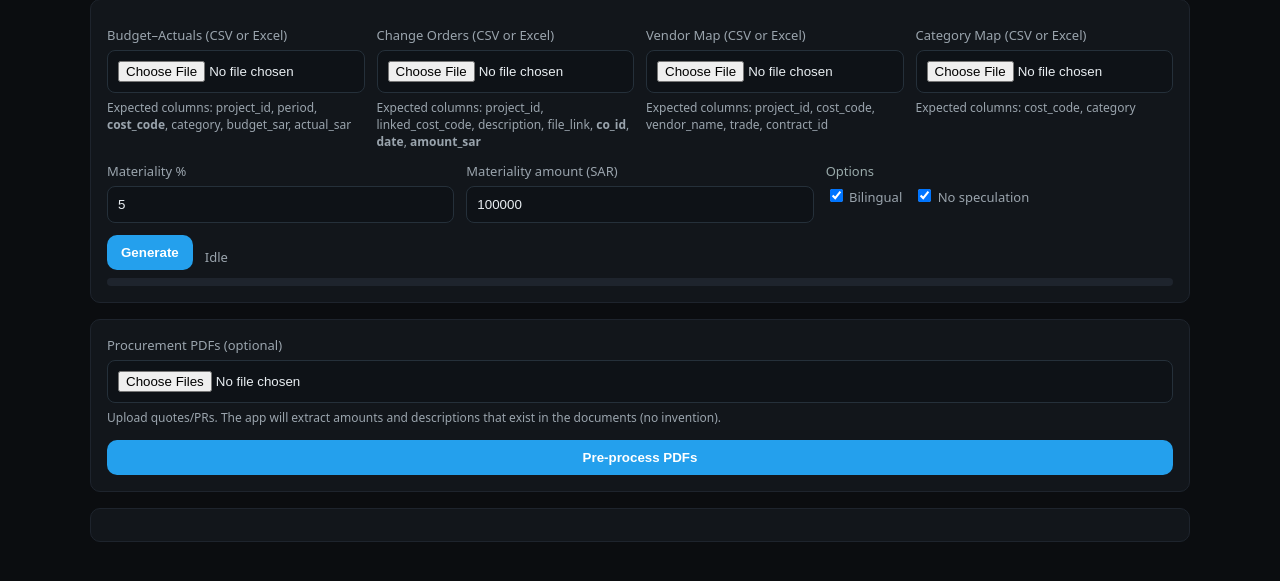
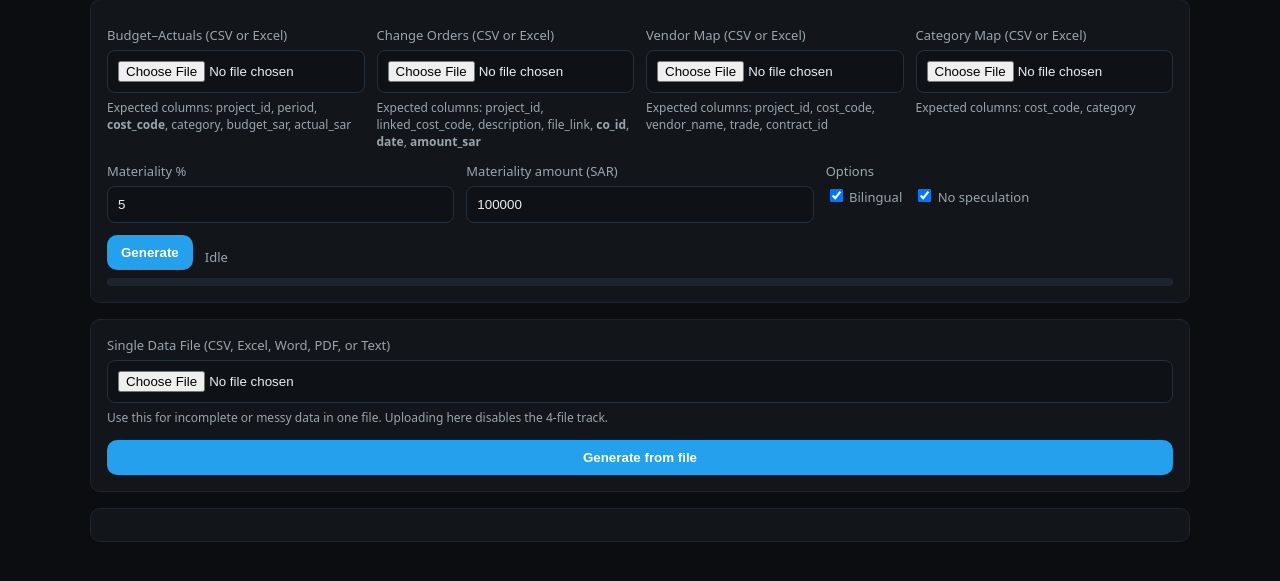
Before and after one commit to hummodi6991/oaktree-variance-drafts, a FastAPI app: page /ui in a window 1280 px wide. Shown: the part 79-660 px from the top of the page. Run offline with FastAPI, Linux system fonts and the light colour scheme; some libraries are stand-ins or nearby versions.

Commit message:
Remove procurement PDF track

```diff
--- a/app/main.py
+++ b/app/main.py
@@ -33,7 +33,6 @@ from pydantic import BaseModel
 from .schemas import DraftRequest, DraftResponse
 from .pipeline import generate_drafts
 from .services.csv_loader import parse_tabular
-from .parsers.procurement_pdf import parse_procurement_pdf
 from .llm.extract_from_text import extract_items_via_llm
 
 app: FastAPI = FastAPI(title="Oaktree Variance Drafts API", version="0.1.0")
@@ -218,41 +217,6 @@ def diag_openai():
         return JSONResponse(status_code=500, content={"ok": False, "model": model, "error": str(e)})
 
 
-# Procurement PDF extraction
-@app.post("/extract/procurement")
-async def extract_procurement(files: list[UploadFile] = File(...)) -> dict:
-    """
-    Accepts one or more procurement PDFs. Returns structured rows suitable
-    for change_orders. No fabrication: fields not present remain null.
-    """
-    results = []
-    for f in files:
-        data = await f.read()
-        file_url = None  # If you store uploads, set a URL here
-        parsed = parse_procurement_pdf(data, file_url=file_url)
-        rows = parsed["rows"]
-
-        # Fallback to LLM if deterministic rows look empty
-        if not rows or all(not r.get("description") and not r.get("amount_sar") for r in rows):
-            llm_rows = extract_items_via_llm(parsed["raw_preview"])
-            for it in llm_rows:
-                rows.append({
-                    "project_id": None,
-                    "linked_cost_code": None,
-                    "description": it.get("description"),
-                    "file_link": file_url,
-                    "co_id": it.get("co_id"),
-                    "date": parsed["meta"].get("doc_date"),
-                    "amount_sar": it.get("amount_sar"),
-                    "vendor_name": parsed["meta"].get("vendor_name"),
-                    "qty": it.get("qty"),
-                    "unit_price_sar": it.get("unit_price_sar"),
-                    "source": "procurement_pdf_llm"
-                })
-        results.append({"filename": f.filename, "meta": parsed["meta"], "rows": rows})
-    return {"ok": True, "documents": results}
-
-
 # -------- Job tracking --------
 class JobStatus(BaseModel):
     job_id: str
@@ -329,10 +293,11 @@ def create_drafts(req: DraftRequest):
 
 @app.post("/upload", include_in_schema=False)
 async def upload(
-    budget_actuals: UploadFile = File(...),
-    change_orders: UploadFile = File(...),
-    vendor_map: UploadFile = File(...),
-    category_map: UploadFile = File(...),
+    budget_actuals: UploadFile | None = File(None),
+    change_orders: UploadFile | None = File(None),
+    vendor_map: UploadFile | None = File(None),
+    category_map: UploadFile | None = File(None),
+    data_file: UploadFile | None = File(None),
     materiality_pct: int = Form(5),
     materiality_amount_sar: int = Form(100000),
     bilingual: bool = Form(True),
@@ -351,7 +316,44 @@ async def upload(
     if REQUIRE_API_KEY and (not API_KEY or not api_key or api_key != API_KEY):
         raise HTTPException(status_code=401, detail="Invalid or missing API key")
 
-    # Read CSV or Excel files
+    # Track B: single freeform file
+    if data_file is not None:
+        if any(f is not None for f in [budget_actuals, change_orders, vendor_map, category_map]):
+            raise HTTPException(status_code=400, detail="Provide either the 4 structured files or a single data_file")
+        data = await data_file.read()
+        name = data_file.filename or "upload"
+        rows: List[Dict[str, Any]] = []
+        df = _df_from_bytes(name, data)
+        if not df.empty:
+            rows = _rows_from_tablelike(df)
+            if all(
+                not (r.get("description") or r.get("amount_sar") is not None)
+                for r in rows
+            ):
+                rows = []
+        if not rows:
+            text = _text_from_bytes(name, data)
+            rows = _rows_from_text(text)
+            if not rows:
+                for it in extract_items_via_llm(text):
+                    rows.append({
+                        "project_id": None,
+                        "linked_cost_code": None,
+                        "description": it.get("description"),
+                        "file_link": None,
+                        "co_id": it.get("co_id"),
+                        "date": None,
+                        "amount_sar": it.get("amount_sar"),
+                        "vendor_name": None,
+                    })
+        filtered = [r for r in rows if (r.get("description") or r.get("amount_sar") is not None)]
+        total = sum(r.get("amount_sar") or 0 for r in filtered)
+        return {"rows": filtered, "count": len(filtered), "total_amount_sar": total}
+
+    # Track A: four structured files
+    if not all([budget_actuals, change_orders, vendor_map, category_map]):
+        raise HTTPException(status_code=400, detail="Missing one or more required files")
+
     ba = await budget_actuals.read()
     co = await change_orders.read()
     vm = await vendor_map.read()
@@ -361,7 +363,6 @@ async def upload(
     df_vm = _read_tabular(vm, vendor_map.filename).fillna("")
     df_cm = _read_tabular(cm, category_map.filename).fillna("")
 
-    # Convert rows to pydantic models
     ba_rows = [
         BudgetActualRow(**(r._asdict() if hasattr(r, "_asdict") else dict(r)))
         for r in df_ba.to_dict(orient="records")
--- a/app/templates/ui.html
+++ b/app/templates/ui.html
@@ -104,11 +104,10 @@
 
     <div class="card">
       <div class="field">
-        <label>Procurement PDFs (optional)</label>
-        <input id="proc_pdfs" type="file" accept="application/pdf" multiple />
-        <div class="hint">Upload quotes/PRs. The app will extract amounts and descriptions that exist in the documents (no invention).</div>
-        <button id="btnExtract" class="btn" style="margin-top:8px">Pre-process PDFs</button>
-        <pre id="extractPreview" style="display:none"></pre>
+        <label>Single Data File (CSV, Excel, Word, PDF, or Text)</label>
+        <input id="fSingle" type="file" accept=".csv,.xlsx,.xls,.pdf,.docx,.txt,.md,.rtf" />
+        <div class="hint">Use this for incomplete or messy data in one file. Uploading here disables the 4-file track.</div>
+        <button id="btnSingle" class="btn" style="margin-top:8px">Generate from file</button>
       </div>
     </div>
 
@@ -318,28 +317,51 @@
     throw new Error('Unsupported file type: ' + ext);
   }
 
-  window.__proc_rows__ = [];
+  function trackToggle() {
+    const single = $('fSingle');
+    const others = ['fBudget','fCO','fVendor','fCat'].map(id => $(id));
+    const singleActive = single.files.length > 0;
+    others.forEach(inp => inp.disabled = singleActive);
+    single.disabled = others.some(inp => inp.files.length > 0);
+  }
+  ['fSingle','fBudget','fCO','fVendor','fCat'].forEach(id => {
+    $(id).addEventListener('change', trackToggle);
+  });
+  trackToggle();
 
-  async function extractProcurement() {
-    const input = $('proc_pdfs');
-    if (!input.files.length) return;
-    const fd = new FormData();
-    for (const f of input.files) fd.append('files', f);
-    const res = await fetch('/extract/procurement', { method: 'POST', body: fd });
-    const j = await res.json();
-    if (j.ok) {
-      window.__proc_rows__ = (j.documents || []).flatMap(d => d.rows || []);
-      const box = $('extractPreview');
-      box.style.display = 'block';
-      box.textContent = JSON.stringify({ preview_count: window.__proc_rows__.length }, null, 2);
+  $('btnSingle').addEventListener('click', async () => {
+    try {
+      if (['fBudget','fCO','fVendor','fCat'].some(id => $(id).files.length)) {
+        setStatus('Clear the structured uploads to use the single file mode.', 'err');
+        return;
+      }
+      const f = $('fSingle').files[0];
+      if (!f) { setStatus('Please choose a file.', 'err'); return; }
+      setStatus('Uploading…'); setBar(25); $('btnSingle').disabled=true;
+      const fd = new FormData(); fd.append('data_file', f);
+      const resp = await fetch('/upload', { method:'POST', body: fd });
+      if (!resp.ok) {
+        const txt = await resp.text();
+        setStatus('API error: ' + resp.status + ' ' + resp.statusText + '\n' + txt, 'err');
+        setBar(0); $('btnSingle').disabled=false; return;
+      }
+      const data = await resp.json();
+      setStatus('Done','ok'); setBar(100);
+      $('result').textContent = JSON.stringify(data,null,2);
+    } catch (err) {
+      setStatus(String(err && err.message ? err.message : err), 'err'); setBar(0);
+    } finally {
+      $('btnSingle').disabled=false; setTimeout(()=>setBar(0),1200);
     }
-  }
-
-  $('btnExtract').addEventListener('click', extractProcurement);
+  });
 
   // ---------- Main click ----------
   $('btnGen').addEventListener('click', async () => {
     try {
+      if ($('fSingle').files.length) {
+        setStatus('Remove the single data file to use the structured track.', 'err');
+        return;
+      }
       setStatus('Reading files…'); setBar(10); $('btnGen').disabled = true;
 
       const [baRows, coRows, vmRows, cmRows] = await Promise.all([
@@ -353,7 +375,7 @@
 
       const payload = {
         budget_actuals: mapBudget(baRows),
-        change_orders:  mapChangeOrders(coRows).concat(window.__proc_rows__ || []),
+        change_orders:  mapChangeOrders(coRows),
         vendor_map:     mapVendors(vmRows),
         category_map:   mapCategories(cmRows),
         config: {
```
Also changed, not shown: app/parsers/procurement_pdf.py (deleted, +0 -140 lines), app/static/ui.html (+0 -29 lines), tests/test_upload.py (+24 -0 lines), README.md.
